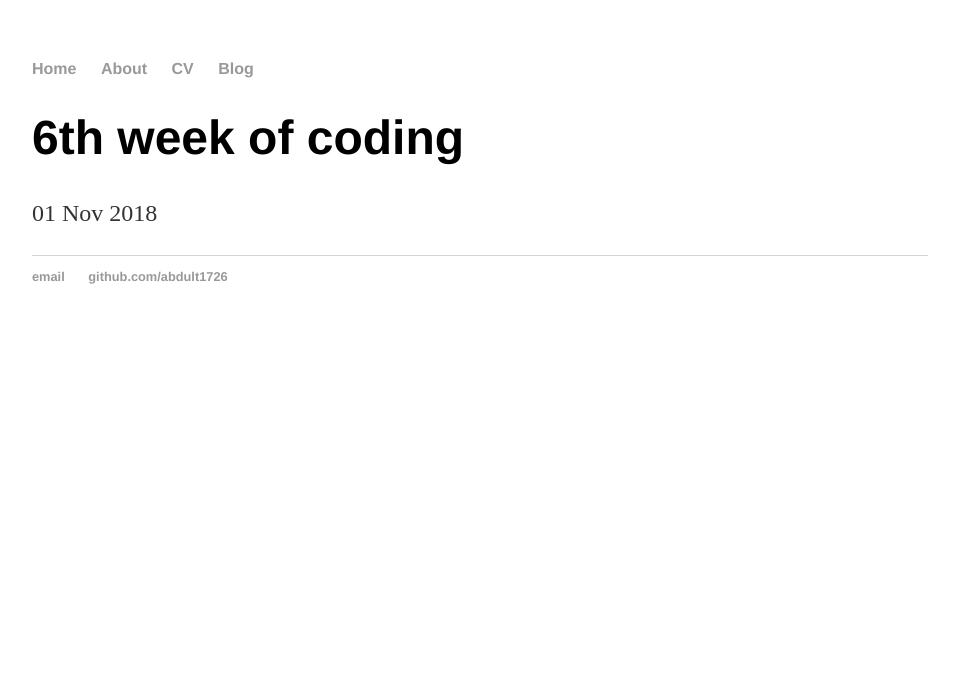
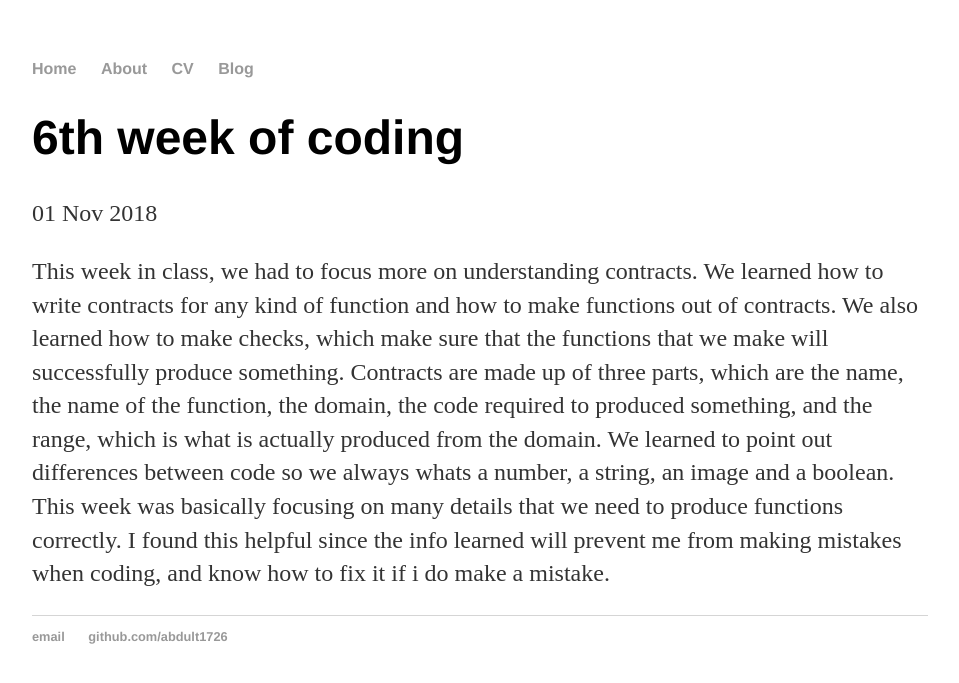
Before and after one commit to abdult1726/abdult1726.github.io, a Jekyll site: the page built from _posts/2018-11-1-weekly-reflection-number-6.md, in a window 1280 px wide. Shown: the top 683 px of the page, without its empty margins (160-1119 px from the left). Built offline with Jekyll 4.4.1, drawn with Linux system fonts in a browser that asks for light colours; a file with an impossible date is left out.

Commit message:
Update 2018-11-1-weekly-reflection-number-6.md

```diff
--- a/_posts/2018-11-1-weekly-reflection-number-6.md
+++ b/_posts/2018-11-1-weekly-reflection-number-6.md
@@ -3,3 +3,5 @@ layout: post
 date: 2018/11/1
 title: 6th week of coding
 ---
+
+This week in class, we had to focus more on understanding contracts. We learned how to write contracts for any kind of function and how to make functions out of contracts. We also learned how to make checks, which make sure that the functions that we make will successfully produce something. Contracts are made up of three parts, which are the name, the name of the function, the domain, the code required to produced something, and the range, which is what is actually produced from the domain. We learned to point out differences between code so we always whats a number, a string, an image and a boolean. This week was basically focusing on many details that we need to produce functions correctly. I found this helpful since the info learned will prevent me from making mistakes when coding, and know how to fix it if i do make a mistake.
```
